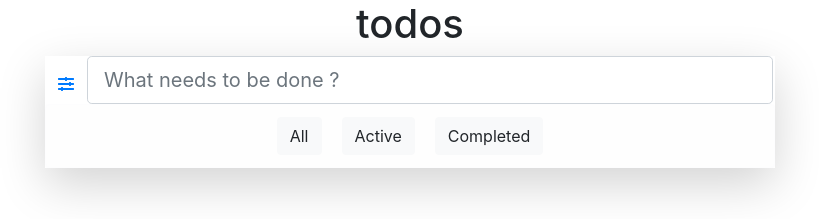
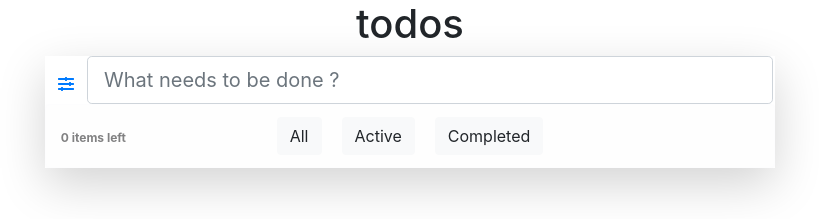
Before and after one commit to kesavamuthu/TodoAppReact, a React (Create React App) app: page / in a window 1280 px wide. Shown: the top 219 px of the page, without its empty margins (230-1049 px from the left). Built offline with nearby package versions, Linux system fonts and the light colour scheme.

Commit message:
span with count provider is added

```diff
--- a/package.json
+++ b/package.json
@@ -11,6 +11,7 @@
     "react-bootstrap": "^1.0.1",
     "react-dom": "^16.13.1",
     "react-icons": "^3.10.0",
+    "react-router-dom": "^5.2.0",
     "react-scripts": "3.4.1"
   },
   "scripts": {
--- a/src/App.css
+++ b/src/App.css
@@ -56,3 +56,9 @@ body {
     0 20px 1px -9px rgba(0, 0, 0, 0.15) !important;
   padding: 30px !important;
 }
+
+.bottomPositionForSpan {
+  position: absolute;
+  left: 10px;
+  top: 24px;
+}
--- a/src/App.js
+++ b/src/App.js
@@ -38,7 +38,7 @@
 
 import React from "react";
 import "./App.css";
-import { Container, Row, Col, Button, Alert } from "react-bootstrap";
+import { Container, Row, Col, Alert } from "react-bootstrap";
 import ToDo from "./ToDo";
 function App() {
   return (
--- a/src/BottomItems.js
+++ b/src/BottomItems.js
@@ -1,5 +1,5 @@
 import React from "react";
-import { Alert, Button } from "react-bootstrap";
+import { Alert, Button, Badge } from "react-bootstrap";
 
 function BottomItems(props) {
   const buttons = props.arr.map((e, i) => (
@@ -16,6 +16,10 @@ function BottomItems(props) {
   ));
   return (
     <Alert variant="light" style={{ textAlign: "center" }}>
+      <Badge className={"bottomPositionForSpan"}>
+        {props.count +
+          (props.selectedTab === 2 ? " items completed" : " items left")}
+      </Badge>
       {buttons}
     </Alert>
   );
--- a/src/Input.js
+++ b/src/Input.js
@@ -1,7 +1,5 @@
 import React from "react";
 import { Form } from "react-bootstrap";
-// import { FaBeer } from "react-icons/fa";
-// import { Container, Row, Col, Button, Accordion } from "react-bootstrap";
 
 class Input extends React.Component {
   constructor(props) {
--- a/src/List.js
+++ b/src/List.js
@@ -1,6 +1,6 @@
 import React from "react";
 import { ListGroup, InputGroup, Container } from "react-bootstrap";
-import { Row, Col, Badge, Alert, Button } from "react-bootstrap";
+import { Row, Col } from "react-bootstrap";
 import { FaBeer } from "react-icons/fa";
 
 function List(props) {
--- a/src/ToDo.js
+++ b/src/ToDo.js
@@ -18,6 +18,7 @@ class ToDo extends React.Component {
     this.delete = this.delete.bind(this);
     this.update = this.update.bind(this);
     this.replace = this.replace.bind(this);
+    this.counter = this.counter.bind(this);
   }
 
   async save(value) {
@@ -36,6 +37,7 @@ class ToDo extends React.Component {
       return { ...e };
     }); //to avoid mutating object
     let listsTmp;
+    this.selectedTab = 0;
     if (!lists) return;
     switch (id) {
       case 1:
@@ -56,6 +58,7 @@ class ToDo extends React.Component {
           lists: [...listsTmp],
           prev: this.state.prev,
         });
+        this.selectedTab = 2;
         break;
       default:
         this.setState({
@@ -98,24 +101,30 @@ class ToDo extends React.Component {
       lists: [...this.state.lists],
       prev: [...this.state.lists],
     });
-    // tmp[index].task =
   }
 
   async replace(value, index) {
     console.log("in replace method");
     let tmp = this.state.prev;
     tmp[index].task = value;
+    this.updateValue = undefined;
+    this.updateIndex = undefined;
     await this.setState({
       lists: [...tmp],
       prev: [...tmp],
     });
     localStorage.setItem("all tasks", JSON.stringify(this.state));
-    this.updateValue = "";
-    this.updateIndex = "";
+  }
+
+  counter() {
+    this.count = 0;
+    this.state.lists.forEach((e) => {
+      if (!e.status && !e.isDeleted) this.count++;
+    });
   }
 
   render() {
-    console.log(this.updateIndex, this.updateValue);
+    this.counter();
     return (
       <>
         <div className="shadow-lg">
@@ -146,6 +155,8 @@ class ToDo extends React.Component {
               arr={["All", "Active", "Completed"]}
               onChangeTab={this.changeTab}
               refs={this.refs}
+              count={this.count}
+              selectedTab={this.selectedTab}
             />
           </Accordion>
         </div>
```
Also changed, not shown: 1 other file (tests, documents, lock files or other folders).
